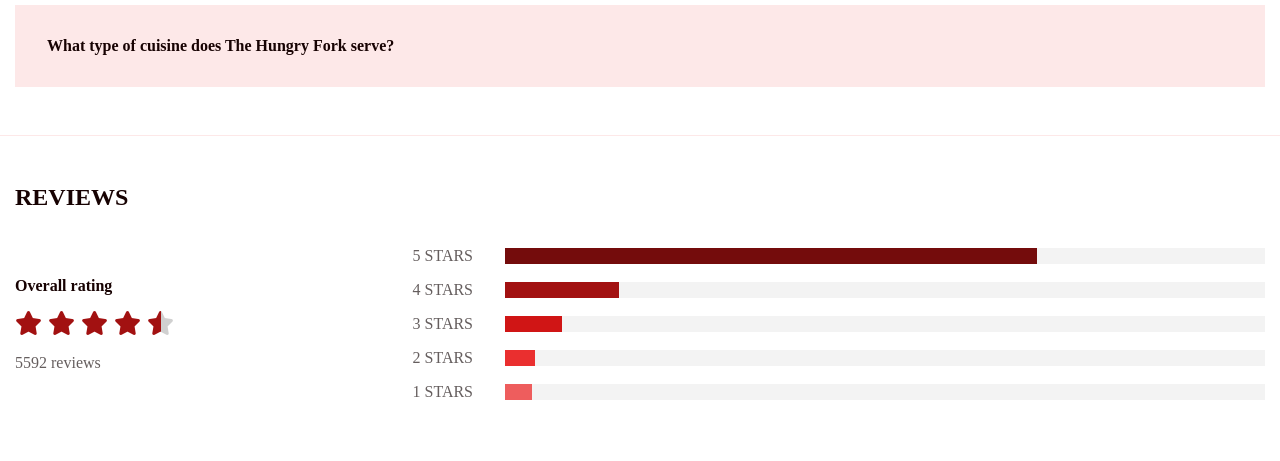
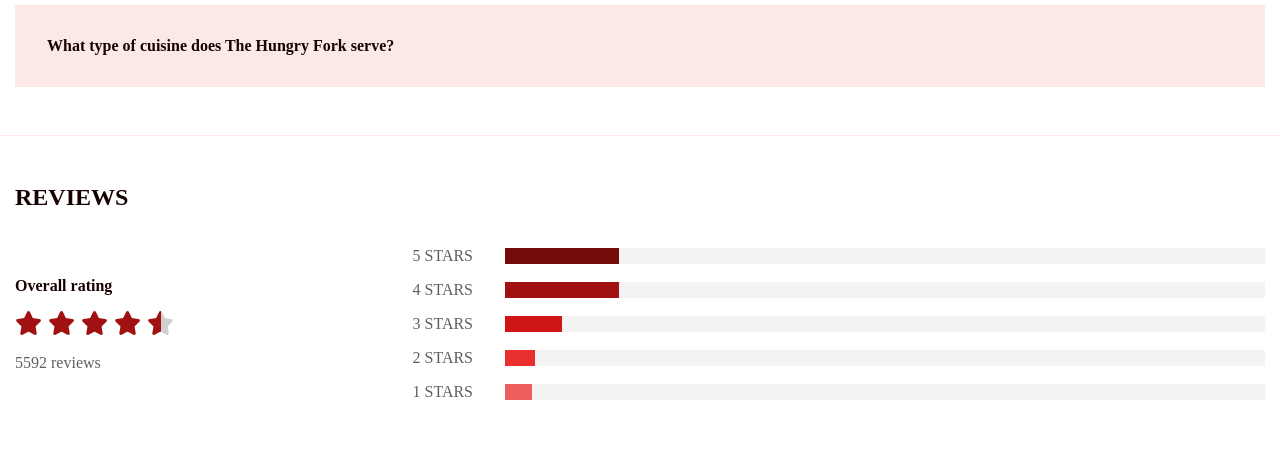
Before and after one commit to OmarSalah885/taqeem, a PHP site: page /single-place.php in a window 1280 px wide. Shown: the part 2687-3148 px from the top of the page. Run offline with PHP 8.4, Linux system fonts and the light colour scheme; some web fonts are replaced.

Commit message:
adding inline styling for the color in single place

```diff
--- a/add-place.php
+++ b/add-place.php
@@ -2,11 +2,7 @@
 include 'config.php'; // Include session settings
 session_start(); // Start the session
 
-// Redirect if the user is not logged in
-if (!isset($_SESSION['user_id'])) {
-    header('Location: index.php');
-    exit;
-}
+
 include 'header.php';
 ?>
 
--- a/single-place.php
+++ b/single-place.php
@@ -313,7 +313,7 @@ include 'header.php';
                 <div class="stars_p">
                     <p>5 STARS</p>
                     <div class="stars_p--5">
-                        <div class="stars_p--color"></div>
+                        <div class="stars_p--color" style="width: 15%;"></div>
                     </div>
                 </div>
                 <div class="stars_p">
```
